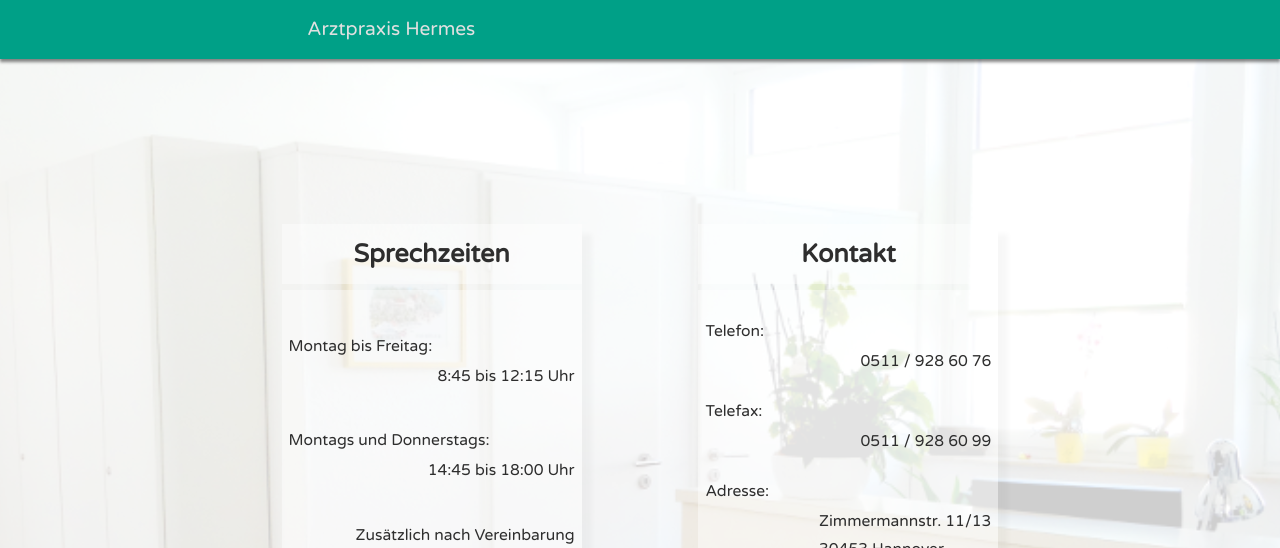
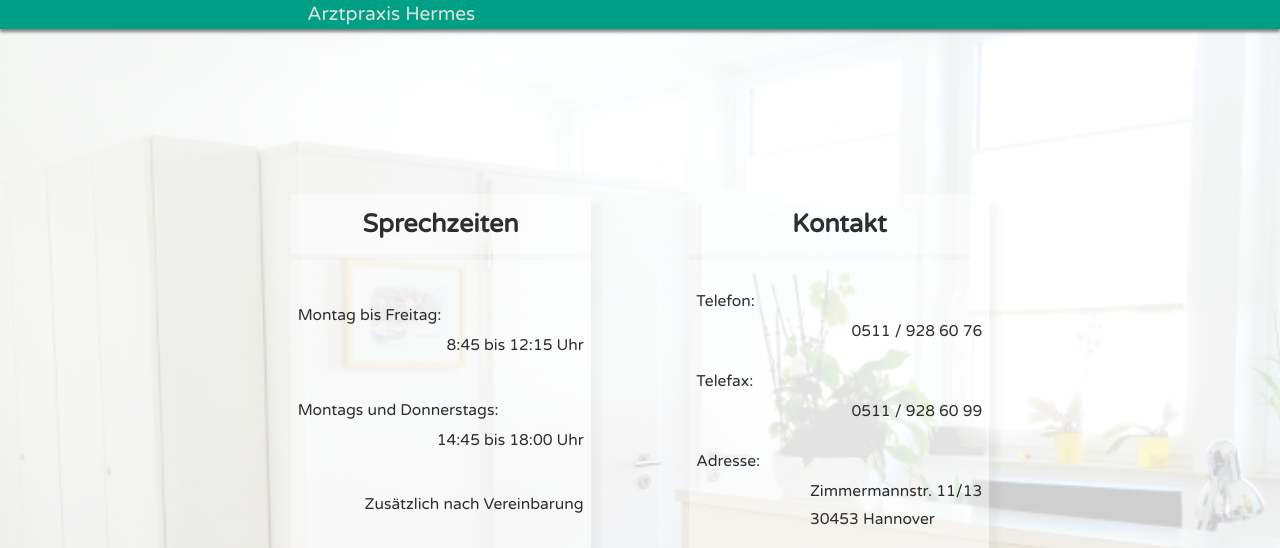
Before and after one commit to praxistill/praxistill.github.io, a Jekyll site: the page built from index.md, in a window 1280 px wide. Shown: the top 548 px of the page. Built offline with Jekyll 4.4.1, drawn with Linux system fonts in a browser that asks for light colours; nearby versions of some CDN libraries; grey boxes are pictures that could not be loaded.

Commit message:
add media quieries and change flex layout

```diff
--- a/_sass/_layout.scss
+++ b/_sass/_layout.scss
@@ -13,7 +13,7 @@
 	height: 100%;
 	display: grid;
 	grid-template-columns: 22% auto 22%;
-	grid-template-rows: auto 15% 70% auto 5%;
+	grid-template-rows: auto 15% auto auto 5%;
 	grid-template-areas:
 		"header header header"
 		". . ."
@@ -21,6 +21,31 @@
 		". . ."
 		"footer footer footer";
 }
+
+@media only screen and (max-aspect-ratio: 1/1) {
+
+	.page {
+		grid-template-columns: 5% auto 5%;
+	}
+}
+
+@media only screen and (min-aspect-ratio: 4/3) {
+
+	.page {
+		grid-template-columns: 15% auto 15%;
+	}
+}
+
+// wide view display
+@media only screen and (min-aspect-ratio: 16/9) {
+
+	.page {
+		grid-template-columns: 22% auto 22%;
+	}
+
+}
+
+
 
 .header {
 	grid-area: header;
--- a/_sass/layout/_main.scss
+++ b/_sass/layout/_main.scss
@@ -3,7 +3,7 @@
 #info-boxes {
 	display: flex;
 	flex-wrap: wrap;
-	justify-content: space-between;
+	justify-content: space-evenly;
 	align-items: center;
 }
 
--- a/_sass/main.scss
+++ b/_sass/main.scss
@@ -1,6 +1,6 @@
 @import 'normalize';
-// @import 'reset';
-// @import 'text';
+
 @import 'base';
+
 @import 'layout';
 @import 'styling';
```
